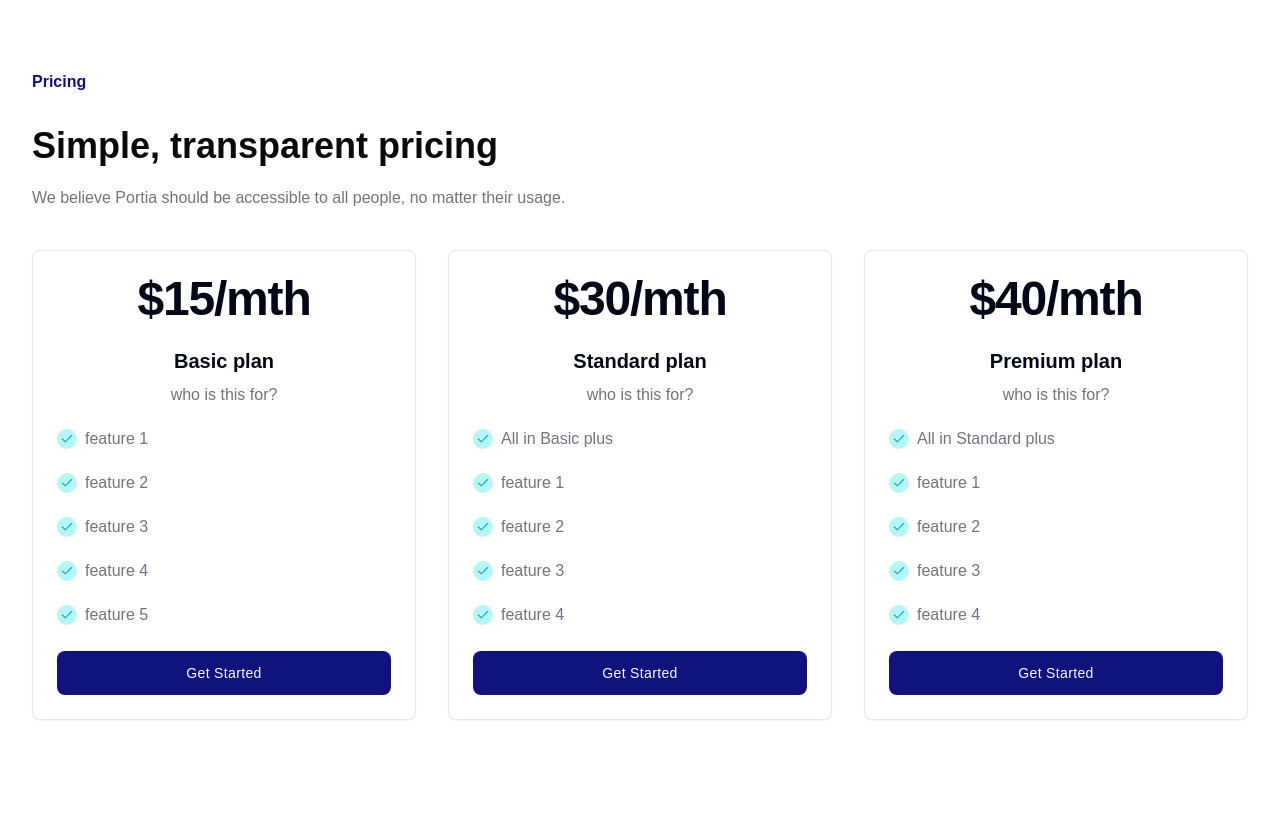
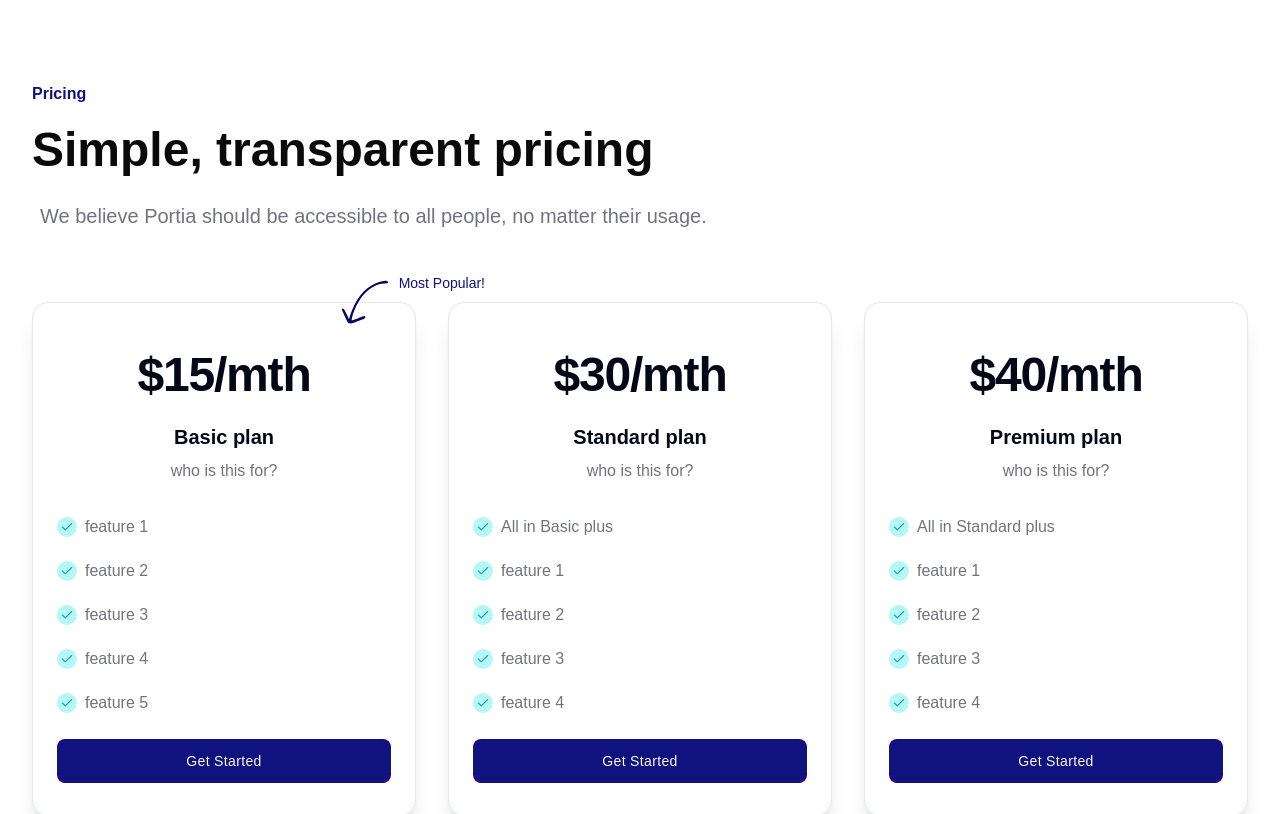
Before and after one commit to Saeed-Altout/portia, a Next.js app: page / in a window 1280 px wide. Shown: the part 3160-3974 px from the top of the page. Built offline with nearby package versions, Linux system fonts and the light colour scheme; a web font is replaced by a local one.

Commit message:
add arrow to most popular! plan.

```diff
--- a/app/(website)/(pages)/(home)/_components/plans.tsx
+++ b/app/(website)/(pages)/(home)/_components/plans.tsx
@@ -1,3 +1,4 @@
+import Image from "next/image";
 import { Check } from "lucide-react";
 
 import {
@@ -9,26 +10,43 @@ import {
 } from "@/components/ui/card";
 import { Button } from "@/components/ui/button";
 
-import { plansData } from "@/app/(website)/constants";
-import { Heading } from "@/app/(website)/_components/common/heading";
+import { Heading } from "@website/_components/common/heading";
+import { plansData } from "@website/constants";
 
 export const Plans = () => {
   return (
-    <section className="max-container section space-y-10">
+    <section className="max-container section space-y-16">
       <Heading
         heading="Pricing"
         title="Simple, transparent pricing"
         description="We believe Portia should be accessible to all people, no matter their usage."
+        titleStyle="lg:text-5xl"
+        descriptionStyle="lg:text-xl lg:p-2"
       />
       <div className="grid grid-cols-1 sm:grid-cols-2 lg:grid-cols-3 gap-8">
+        {/* TODO: Update data from API */}
         {plansData.map(({ price, type, features }, index) => (
-          <Card key={index}>
-            <CardHeader className="text-center">
+          <Card key={index} className="shadow-xl rounded-[16px] relative">
+            {index + 1 === 1 && (
+              <div className="absolute right-[20px] md:right-[-70px] top-[-30px] flex items-start justify-center">
+                <Image
+                  src="/icons/arrow.svg"
+                  alt="Arrow"
+                  width={62}
+                  height={30}
+                  className="relative top-1"
+                />
+                <p className="text-primary font-medium text-sm">
+                  Most Popular!
+                </p>
+              </div>
+            )}
+            <CardHeader className="text-center pt-12 pb-6">
               <CardTitle className="font-semibold text-4xl lg:text-5xl">
                 ${price}
               </CardTitle>
             </CardHeader>
-            <CardContent className="space-y-5">
+            <CardContent className="space-y-8">
               <div className="text-center space-y-2">
                 <h3 className="font-semibold text-xl">{type}</h3>
                 <p>who is this for?</p>
@@ -47,7 +65,7 @@ export const Plans = () => {
                 ))}
               </div>
             </CardContent>
-            <CardFooter>
+            <CardFooter className="pb-8">
               {/* TODO: Update functionally of card plan button */}
               <Button className="w-full">Get Started</Button>
             </CardFooter>
--- a/app/(website)/_components/common/heading.tsx
+++ b/app/(website)/_components/common/heading.tsx
@@ -1,5 +1,6 @@
 "use client";
 
+import { cn } from "@/lib/utils";
 import * as React from "react";
 
 export const Heading = ({
@@ -7,20 +8,27 @@ export const Heading = ({
   description,
   heading,
   children,
+  className,
+  titleStyle,
+  descriptionStyle,
 }: {
   title: string;
   description?: string;
   heading?: string;
+  titleStyle?: string;
+  descriptionStyle?: string;
   children?: React.ReactNode;
 } & React.HTMLAttributes<HTMLElement>) => {
   return (
     <div className="flex items-start justify-start flex-col gap-5 md:flex-row md:items-center md:justify-between">
       <div className="space-y-5 flex-1 relative max-w-3xl">
-        <span className="block absolute -top-9 left-0 text-primary font-semibold">
+        <span className="block absolute -top-6 left-0 text-primary font-semibold">
           {heading}
         </span>
-        <h1 className="text-3xl md:text-4xl font-semibold">{title}</h1>
-        <p>{description}</p>
+        <h1 className={cn("text-3xl md:text-4xl font-semibold", titleStyle)}>
+          {title}
+        </h1>
+        <p className={cn(descriptionStyle)}>{description}</p>
       </div>
       <div className="w-full md:w-fit">{children}</div>
     </div>
```
Also changed, not shown: public/icons/arrow.svg (added).
